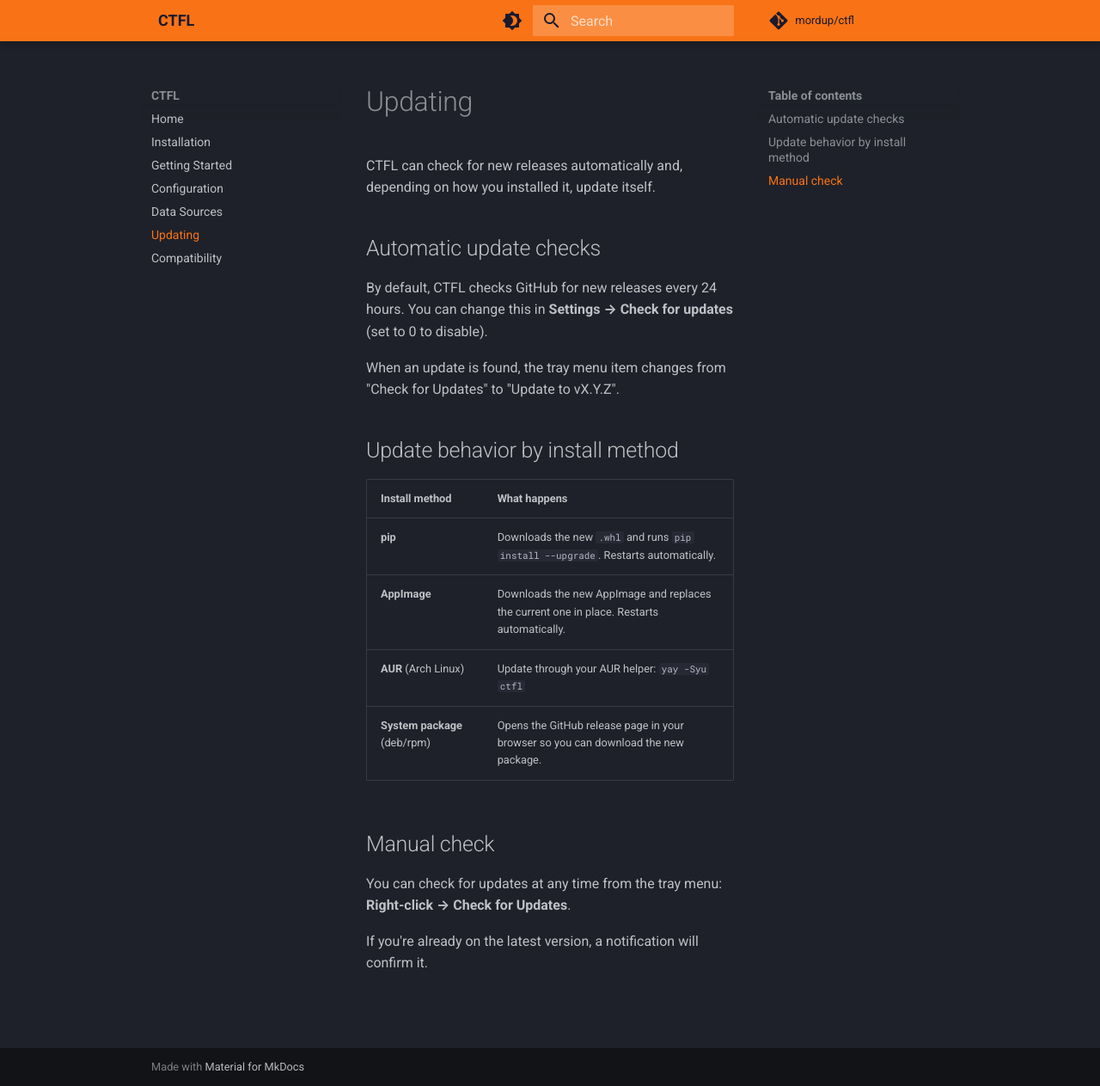
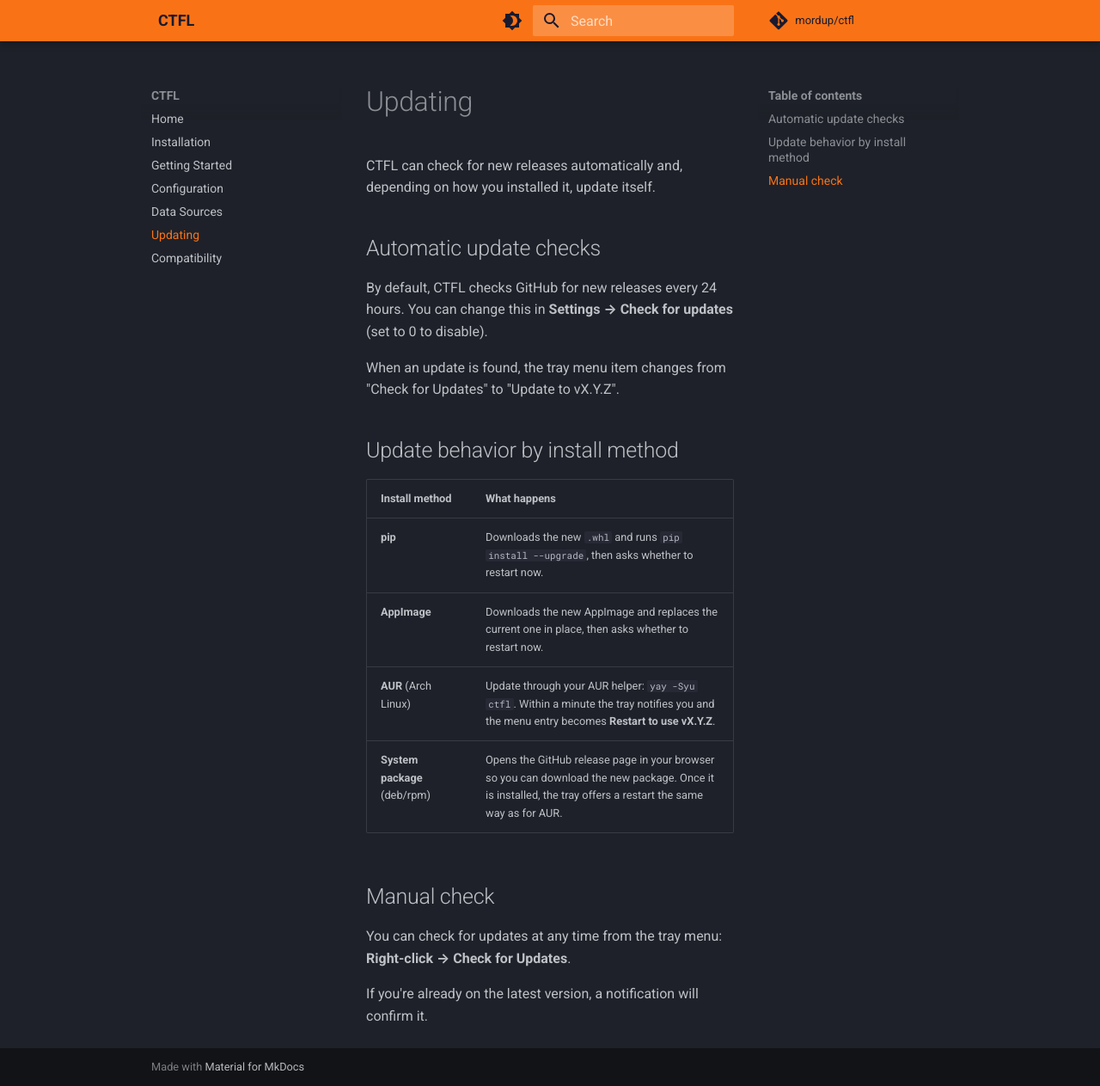
Before and after one commit to mordup/ctfl-docs, an MkDocs documentation site: the page built from docs/updating.md, in a window 1280 px wide and 1263 px high. Shown: the whole window at 86% size. Built offline with MkDocs 1.6.1 and Material for MkDocs 9.7.7, drawn with Linux system fonts in a browser that asks for light colours; comment, search, counter and statistics services are not loaded.

Commit message:
docs: describe the restart offer after a package upgrade

```diff
--- a/docs/updating.md
+++ b/docs/updating.md
@@ -12,10 +12,10 @@ When an update is found, the tray menu item changes from "Check for Updates" to
 
 | Install method | What happens |
 |---|---|
-| **pip** | Downloads the new `.whl` and runs `pip install --upgrade`. Restarts automatically. |
-| **AppImage** | Downloads the new AppImage and replaces the current one in place. Restarts automatically. |
-| **AUR** (Arch Linux) | Update through your AUR helper: `yay -Syu ctfl` |
-| **System package** (deb/rpm) | Opens the GitHub release page in your browser so you can download the new package. |
+| **pip** | Downloads the new `.whl` and runs `pip install --upgrade`, then asks whether to restart now. |
+| **AppImage** | Downloads the new AppImage and replaces the current one in place, then asks whether to restart now. |
+| **AUR** (Arch Linux) | Update through your AUR helper: `yay -Syu ctfl`. Within a minute the tray notifies you and the menu entry becomes **Restart to use vX.Y.Z**. |
+| **System package** (deb/rpm) | Opens the GitHub release page in your browser so you can download the new package. Once it is installed, the tray offers a restart the same way as for AUR. |
 
 ## Manual check
 
```
